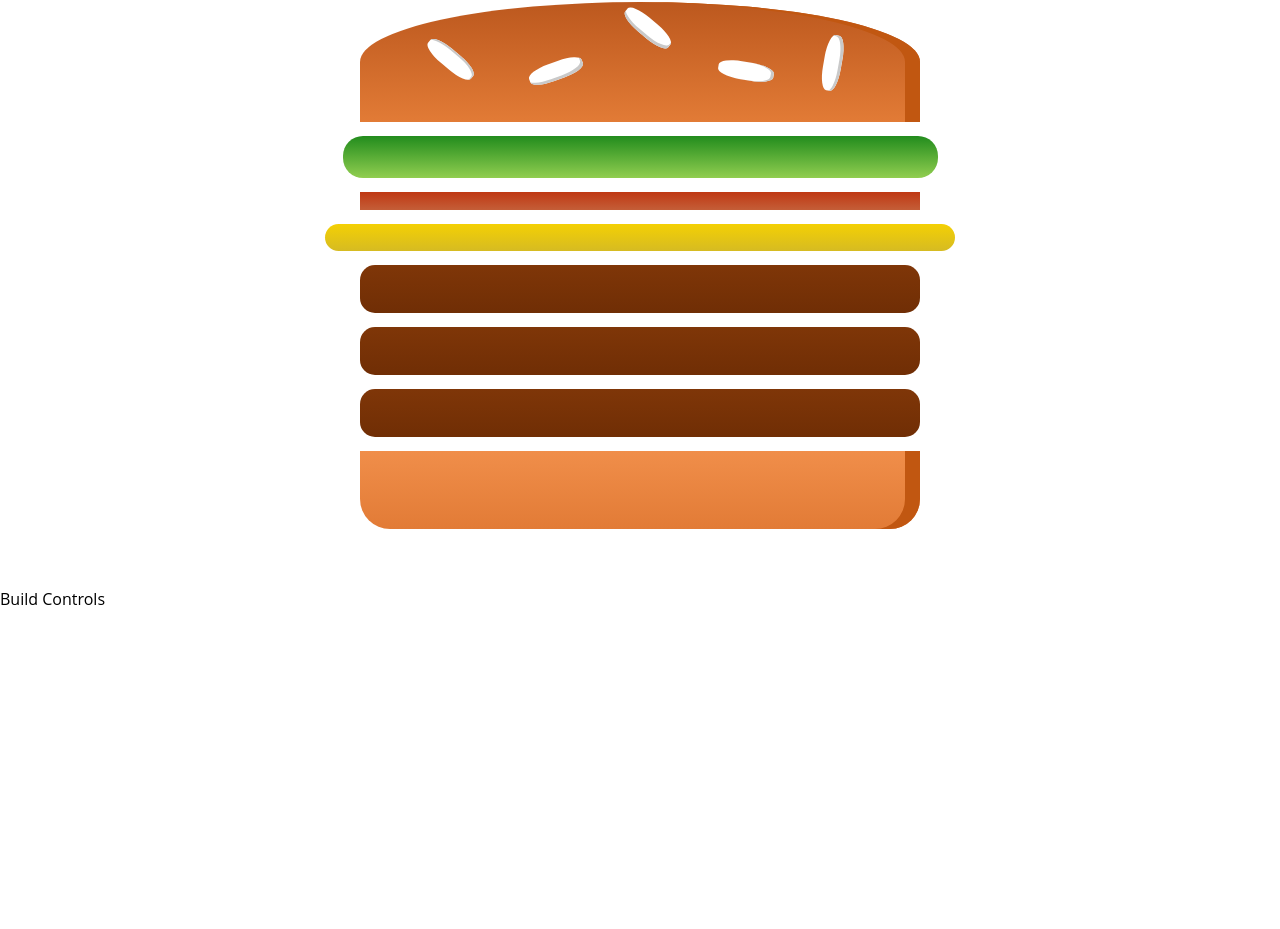
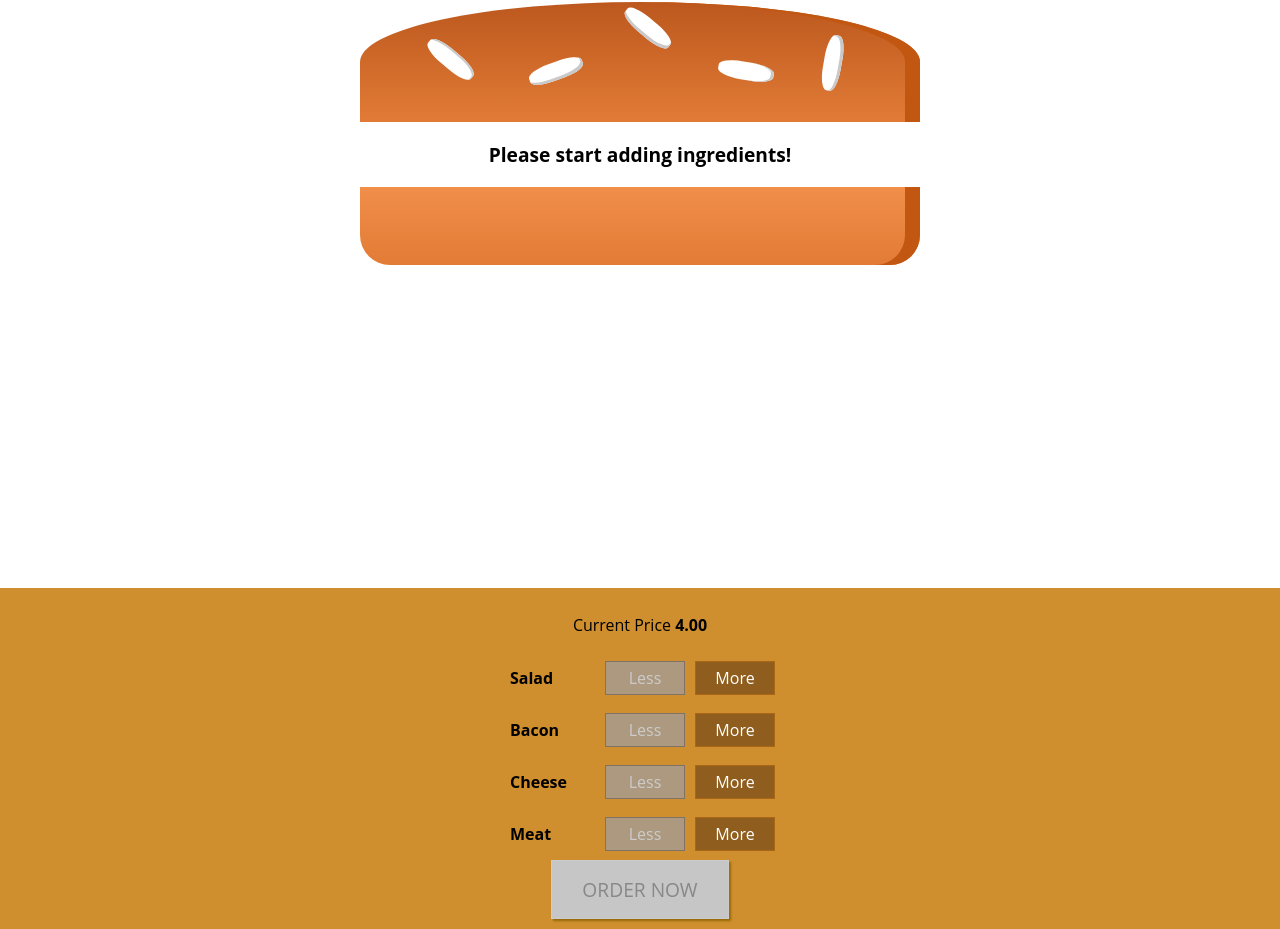
Before and after one commit to john2796/verbose-octo-waffle, a React (Create React App) app: page / in a window 1280 px wide. Shown: the part 50-979 px from the top of the page. Before the commit the page ends 800 px from the top, so only its background shows below. Built offline with nearby package versions, Linux system fonts and the light colour scheme.

Commit message:
added burger builder component and controls

```diff
--- a/src/App.js
+++ b/src/App.js
@@ -1,7 +1,7 @@
-import React, { Component } from "react";
+import React, { Component } from 'react';
 // import styles from "./App.module.css";
-import Layout from "./components/Layout/Layout";
-import BurgerBuilder from "./containers/BurgerBuilder/BurgerBuilder";
+import Layout from './components/Layout/Layout';
+import BurgerBuilder from './containers/BurgerBuilder/BurgerBuilder';
 
 class App extends Component {
   render() {
--- a/src/components/Burger/BuildControls/BuildControl/BuildControl.js
+++ b/src/components/Burger/BuildControls/BuildControl/BuildControl.js
@@ -1,12 +1,16 @@
-import React from "react";
-import classes from ".BurgerControl.module.css";
+import React from 'react';
+import classes from './BuildControl.module.css';
 
-const buildControl = ({ label }) => {
+const buildControl = ({ label, added, removed, disabled }) => {
   return (
     <div className={classes.BuildControl}>
       <div className={classes.Label}>{label}</div>
-      <button className={classes.Less}>Less</button>
-      <button className={classes.More}>More</button>
+      <button className={classes.Less} onClick={removed} disabled={disabled}>
+        Less
+      </button>
+      <button className={classes.More} onClick={added}>
+        More
+      </button>
     </div>
   );
 };
--- a/src/components/Burger/BuildControls/BuildControls.js
+++ b/src/components/Burger/BuildControls/BuildControls.js
@@ -1,9 +1,46 @@
 import React from 'react';
+import classes from './BuildControls.module.css';
+import BuildControl from './BuildControl/BuildControl';
 
-const buildControls = props => (
-  <div className={classes} >
+const controls = [
+  { label: 'Salad', type: 'salad' },
+  { label: 'Bacon', type: 'bacon' },
+  { label: 'Cheese', type: 'cheese' },
+  { label: 'Meat', type: 'meat' }
+];
 
+const buildControls = ({
+  price,
+  ingredientAdded,
+  ingredientRemoved,
+  disabled,
+  purchasable,
+  ordered
+}) => (
+  <div className={classes.BuildControls}>
+    <p>
+      Current Price <strong>{price.toFixed(2)}</strong>
+    </p>
+
+    {/* looping through controls array */}
+    {controls.map(ctrl => (
+      <BuildControl
+        key={ctrl.label}
+        label={ctrl.label}
+        added={() => ingredientAdded(ctrl.type)}
+        removed={() => ingredientRemoved(ctrl.type)}
+        disabled={disabled[ctrl.type]}
+      />
+    ))}
+
+    <button
+      className={classes.OrderButton}
+      disabled={purchasable}
+      onClick={ordered}
+    >
+      ORDER NOW
+    </button>
   </div>
-)
+);
 
 export default buildControls;
--- a/src/components/Burger/BuildControls/BuildControls.module.css
+++ b/src/components/Burger/BuildControls/BuildControls.module.css
@@ -8,3 +8,45 @@
   margin: auto;
   padding: 10px 0;
 }
+
+.OrderButton {
+  background-color: #dad735;
+  outline: none;
+  cursor: pointer;
+  border: 1px solid #966909;
+  color: #966909;
+  font-family: inherit;
+  font-size: 1.2em;
+  padding: 15px 30px;
+  box-shadow: 2px 2px 2px #966909;
+}
+
+.OrderButton:hover,
+.OrderButton:active {
+  background-color: #a0db41;
+  border: 1px solid #966909;
+  color: #966909;
+}
+
+.OrderButton:disabled {
+  background-color: #c7c6c6;
+  cursor: not-allowed;
+  border: 1px solid #ccc;
+  color: #888888;
+}
+
+.OrderButton:not(:disabled) {
+  animation: enable 0.3s linear;
+}
+
+@keyframes enable {
+  0% {
+    transform: scale(1);
+  }
+  60% {
+    transform: scale(1.1);
+  }
+  100% {
+    transform: scale(1);
+  }
+}
--- /dev/null
+++ b/src/components/Burger/OrderSummary/OrderSummary.js
@@ -0,0 +1,23 @@
+import React from 'react';
+import Aux from '../../../hoc/Aux';
+
+const orderSummary = ({ ingredients }) => {
+  const ingredientSummary = Object.keys(ingredients).map(igKey => {
+    return (
+      <li key={igKey}>
+        <span style={{ textTransform: 'capitalize' }}>{igKey}</span> :
+        {` ${ingredients[igKey]}`}
+      </li>
+    );
+  });
+  return (
+    <Aux>
+      <h3>Your Order</h3>
+      <p>A delicious burger with the following ingredients: </p>
+      <ul>{ingredientSummary}</ul>
+      <p>Contunue to Checkout</p>
+    </Aux>
+  );
+};
+
+export default orderSummary;
--- /dev/null
+++ b/src/components/UI/Modal/Modal.js
@@ -0,0 +1,17 @@
+import React from 'react';
+import classes from './Modal.module.css';
+
+const modal = ({ show, children }) => {
+  return (
+    <div
+      className={classes.Modal}
+      style={{
+        transform: show ? 'translateY(0)' : 'translateY(-100vh)'
+      }}
+    >
+      {children}
+    </div>
+  );
+};
+
+export default modal;
--- /dev/null
+++ b/src/components/UI/Modal/Modal.module.css
@@ -0,0 +1,20 @@
+.Modal {
+  position: fixed;
+  z-index: 500;
+  background-color: white;
+  width: 70%;
+  border: 1px solid #ccc;
+  box-shadow: 1px 1px 1px black;
+  padding: 16px;
+  left: 15%;
+  top: 30%;
+  box-sizing: border-box;
+  transition: all 0.3s ease-out;
+}
+
+@media (min-width: 600px) {
+  .Modal {
+    width: 500px;
+    left: calc(50% - 250px);
+  }
+}
--- a/src/containers/BurgerBuilder/BurgerBuilder.js
+++ b/src/containers/BurgerBuilder/BurgerBuilder.js
@@ -1,22 +1,110 @@
-import React, { Component } from "react";
-import Aux from "../../hoc/Aux";
-import Burger from "../../components/Burger/Burger";
+import React, { Component } from 'react';
+import Aux from '../../hoc/Aux';
+import Burger from '../../components/Burger/Burger';
+import BuildControls from '../../components/Burger/BuildControls/BuildControls';
+import Modal from '../../components/UI/Modal/Modal';
+import OrderSummary from '../../components/Burger/OrderSummary/OrderSummary';
+
+// all caps on gloabl const
+const INGREDIENT_PRICES = {
+  salad: 0.5,
+  bacon: 0.4,
+  cheese: 0.2,
+  meat: 1.5
+};
 
 class BurgerBuilder extends Component {
   state = {
     ingredients: {
-      salad: 1,
-      bacon: 1,
-      cheese: 1,
-      meat: 3
+      salad: 0,
+      bacon: 0,
+      cheese: 0,
+      meat: 0
+    },
+    totalPrice: 4,
+    purchasable: false,
+    purchasing: false
+  };
+
+  // Convert object to array and get the key with map
+  // this for order now button to make disable when there is no items
+  updatePurchaseState(ingredients) {
+    const sum = Object.keys(ingredients)
+      .map(igKey => {
+        return ingredients[igKey];
+      })
+      .reduce((sum, el) => {
+        return sum + el;
+      }, 0);
+    // zero or not true or false
+    this.setState({ purchasable: sum > 0 });
+  }
+
+  addIngredientHandler = type => {
+    const oldCount = this.state.ingredients[type];
+    const updatedCount = oldCount + 1;
+    const updatedIngredients = {
+      ...this.state.ingredients
+    };
+    updatedIngredients[type] = updatedCount;
+
+    const priceAddition = INGREDIENT_PRICES[type];
+    const oldPrice = this.state.totalPrice;
+    const newPrice = oldPrice + priceAddition;
+
+    this.setState({ totalPrice: newPrice, ingredients: updatedIngredients });
+    this.updatePurchaseState(updatedIngredients);
+  };
+
+  removeIngredientHandler = type => {
+    const oldCount = this.state.ingredients[type];
+    if (oldCount <= 0) return;
+    const updatedCount = oldCount - 1;
+    const updatedIngredients = {
+      ...this.state.ingredients
+    };
+    updatedIngredients[type] = updatedCount;
+
+    const priceDeduction = INGREDIENT_PRICES[type];
+    const oldPrice = this.state.totalPrice;
+    const newPrice = oldPrice - priceDeduction;
+
+    this.setState({ totalPrice: newPrice, ingredients: updatedIngredients });
+    this.updatePurchaseState(updatedIngredients);
+  };
+
+  purchaseHandler() {
+    this.setState({ purchasing: true });
+  }
+
+  render() {
+    // destructure
+    const { ingredients, totalPrice, purchasable, purchasing } = this.state;
+
+    // disable button when it's less than 0 or equal
+    const disabledInfo = {
+      ...ingredients
+    };
+    // loop through object key and check if its less than or equal to zero
+    for (let key in disabledInfo) {
+      disabledInfo[key] = disabledInfo[key] <= 0; // will be true or false
     }
-  };
-  render() {
-    const { ingredients } = this.state;
+
     return (
       <Aux>
+        <Modal show={purchasing}>
+          <OrderSummary ingredients={ingredients} />
+        </Modal>
+
         <Burger ingredients={ingredients} />
-        <div>Build Controls</div>
+        <BuildControls
+          ingredientAdded={this.addIngredientHandler}
+          ingredientRemoved={this.removeIngredientHandler}
+          disabled={disabledInfo}
+          price={totalPrice}
+          purchasable={!purchasable}
+          ordered={this.purchaseHandler}
+        />
       </Aux>
     );
   }
--- a/src/index.css
+++ b/src/index.css
@@ -3,3 +3,4 @@
   padding: 0;
   font-family: "Open Sans", sans-serif;
 }
+/* Comment testing git contr */
```
Also changed, not shown: package.json (line endings or trailing spaces), src/components/Burger/BuildControls/BuildControl/BuildControl.module.css (renamed from src/components/Burger/BuildControls/BuildControl/BuildControl.modules.css), src/components/UI/Backdrop/Backdrop.js (added), 1 other file (tests, documents, lock files or other folders).
